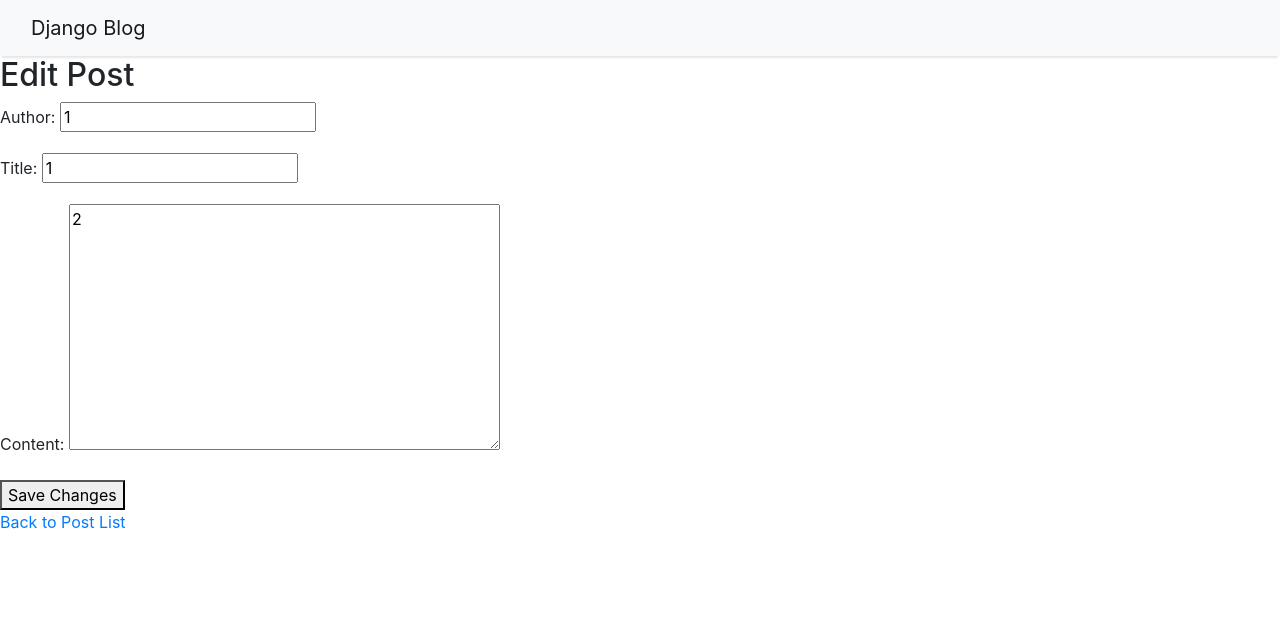
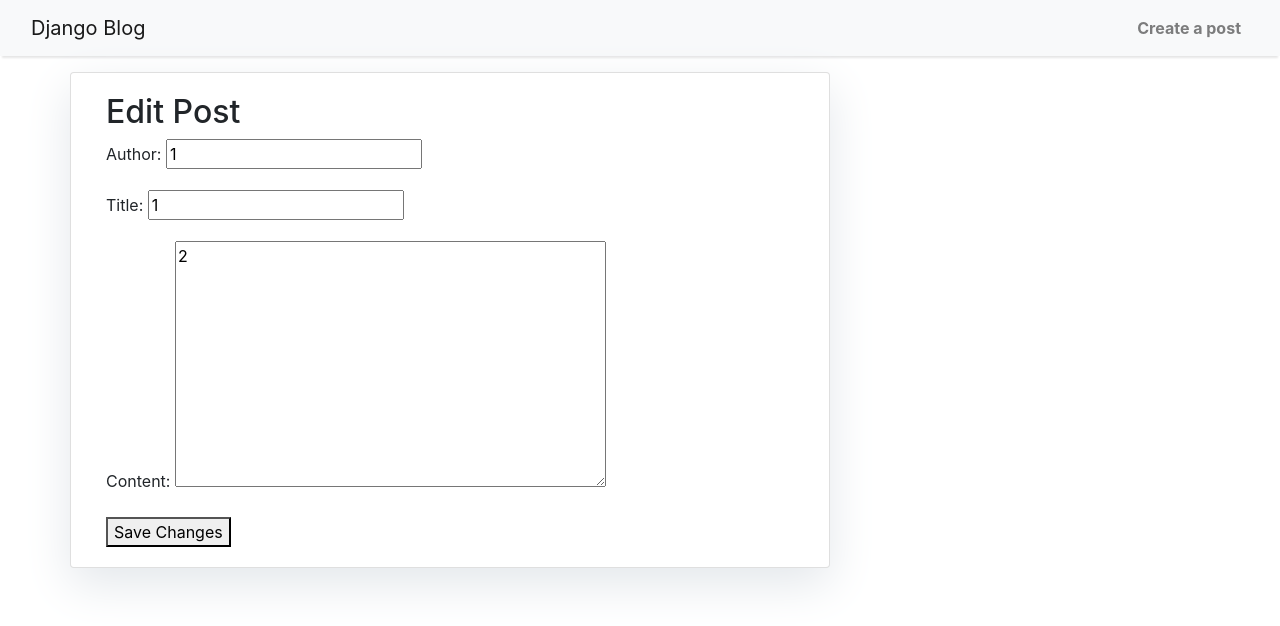
Before and after one commit to geoCrock/Blog-Flow, a Django app: page /edit_post/7/ in a window 1280 px wide. Shown: the top 626 px of the page. Run offline with Django 5.2, Linux system fonts and the light colour scheme; data comes from the database, SQL or seed files in the repository; some libraries are stand-ins or nearby versions.

Commit message:
change static

```diff
--- a/blog/templates/base.html
+++ b/blog/templates/base.html
@@ -2,8 +2,6 @@
 
 <!DOCTYPE html>
 <html>
-
-
 
 
 <head>
@@ -11,10 +9,10 @@
     <link rel="stylesheet" href="{% static 'css/base.css' %}">
 
     <link href="https://fonts.googleapis.com/css?family=Roboto:400,700" rel="stylesheet">
-        <meta name="google" content="notranslate" />
-        <meta name="viewport" content="width=device-width, initial-scale=1" />
+    <meta name="google" content="notranslate"/>
+    <meta name="viewport" content="width=device-width, initial-scale=1"/>
     <link rel="stylesheet" href="https://maxcdn.bootstrapcdn.com/bootstrap/4.0.0/css/bootstrap.min.css"
-            integrity="sha384-Gn5384xqQ1aoWXA+058RXPxPg6fy4IWvTNh0E263XmFcJlSAwiGgFAW/dAiS6JXm" crossorigin="anonymous" />
+          integrity="sha384-Gn5384xqQ1aoWXA+058RXPxPg6fy4IWvTNh0E263XmFcJlSAwiGgFAW/dAiS6JXm" crossorigin="anonymous"/>
 
 </head>
 
@@ -31,6 +29,17 @@
             <span class="navbar-toggler-icon"></span>
         </button>
 
+        <div class="collapse navbar-collapse" id="navbarResponsive">
+            <ul class="navbar-nav ml-auto">
+
+                <li class="nav-item text-black">
+                    <a class="nav-link text-black font-weight-bold" href="{% url 'create_post' %}">Create a
+                        post</a>
+                </li>
+
+            </ul>
+        </div>
+
 
     </div>
     </div>
@@ -45,17 +54,18 @@
 
 <!-- bootstrap scripts -->
 <script src="https://code.jquery.com/jquery-3.2.1.slim.min.js"
-        integrity="sha384-KJ3o2DKtIkvYIK3UENzmM7KCkRr/rE9/Qpg6aAZGJwFDMVNA/GpGFF93hXpG5KkN" crossorigin="anonymous">
+        integrity="sha384-KJ3o2DKtIkvYIK3UENzmM7KCkRr/rE9/Qpg6aAZGJwFDMVNA/GpGFF93hXpG5KkN"
+        crossorigin="anonymous">
 </script>
 <script src="https://cdnjs.cloudflare.com/ajax/libs/popper.js/1.12.9/umd/popper.min.js"
-        integrity="sha384-ApNbgh9B+Y1QKtv3Rn7W3mgPxhU9K/ScQsAP7hUibX39j7fakFPskvXusvfa0b4Q" crossorigin="anonymous">
+        integrity="sha384-ApNbgh9B+Y1QKtv3Rn7W3mgPxhU9K/ScQsAP7hUibX39j7fakFPskvXusvfa0b4Q"
+        crossorigin="anonymous">
 </script>
 <script src="https://maxcdn.bootstrapcdn.com/bootstrap/4.0.0/js/bootstrap.min.js"
-        integrity="sha384-JZR6Spejh4U02d8jOt6vLEHfe/JQGiRRSQQxSfFWpi1MquVdAyjUar5+76PVCmYl" crossorigin="anonymous">
+        integrity="sha384-JZR6Spejh4U02d8jOt6vLEHfe/JQGiRRSQQxSfFWpi1MquVdAyjUar5+76PVCmYl"
+        crossorigin="anonymous">
 </script>
 </body>
 
 
-
-
 </html>
--- a/blog/templates/edit_post.html
+++ b/blog/templates/edit_post.html
@@ -1,6 +1,10 @@
 {% extends "base.html" %}
 
 {% block content %}
+<div class="container">
+    <div class="row">
+        <div class="col-md-8 card mb-4  mt-3 left  top">
+            <div class="card-body">
 
                 <h2>Edit Post</h2>
                 <form method="post" action="{% url 'edit_post' post.id %}">
@@ -8,5 +12,9 @@
                     {{ form.as_p }}
                     <button type="submit">Save Changes</button>
                 </form>
-  <a href="{% url 'post_list' %}">Back to Post List</a>
+            </div>
+        </div>
+    </div>
+</div>
+
 {%endblock%}
--- a/blog/templates/post_list.html
+++ b/blog/templates/post_list.html
@@ -1,7 +1,6 @@
 {% extends "base.html" %}
 
 {% block content %}
-
 
 {% for post in posts %}
 <div class="container">
```
Also changed, not shown: blog/templates/create_post.html (+8 -0 lines). Lines whose indentation alone changed are shown as unchanged.
